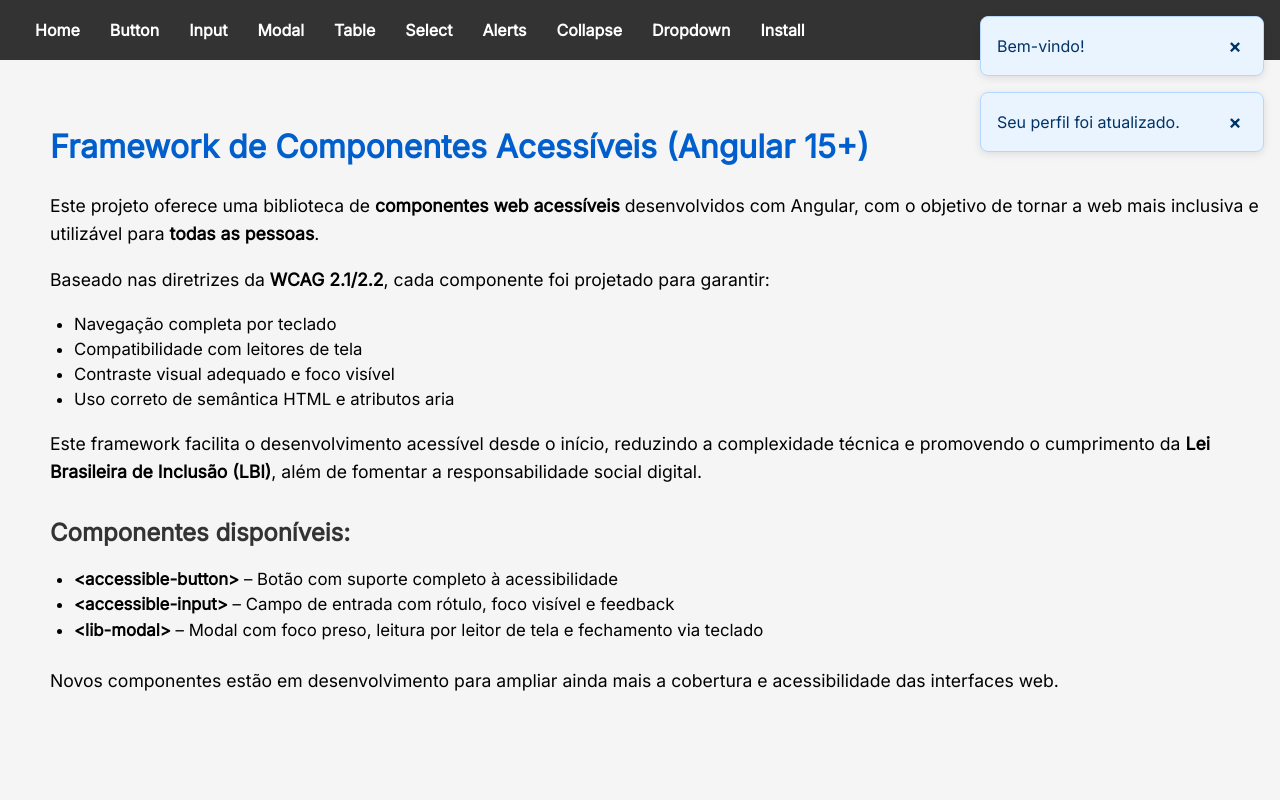
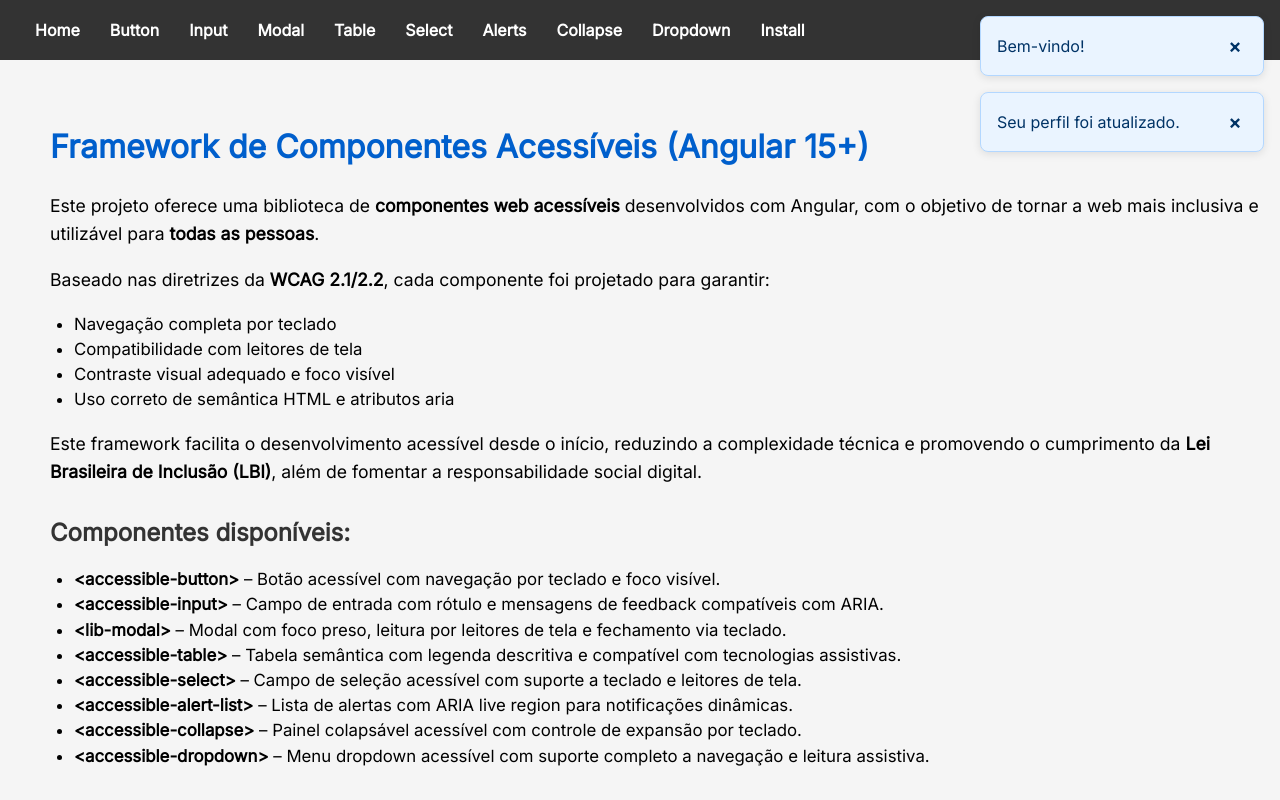
Before and after one commit to felipe660/frameworkacessivel, an Angular app: page / in a window 1280 px wide. Shown: the top 800 px of the page. Built offline with nearby package versions, Linux system fonts and the light colour scheme.

Commit message:
ajustes gerais

```diff
--- a/projects/demo/src/app/app.component.html
+++ b/projects/demo/src/app/app.component.html
@@ -39,15 +39,17 @@
     <div style="margin-top: 2rem;">
       <h2 style="font-size: 1.5rem; color: #333;">Componentes disponíveis:</h2>
       <ul style="font-size: 1.05rem; line-height: 1.5; padding-left: 1.5rem;">
-        <li><strong>&lt;accessible-button&gt;</strong> – Botão com suporte completo à acessibilidade</li>
-        <li><strong>&lt;accessible-input&gt;</strong> – Campo de entrada com rótulo, foco visível e feedback</li>
-        <li><strong>&lt;lib-modal&gt;</strong> – Modal com foco preso, leitura por leitor de tela e fechamento via teclado</li>
+        <li><strong>&lt;accessible-button&gt;</strong> – Botão acessível com navegação por teclado e foco visível.</li>
+        <li><strong>&lt;accessible-input&gt;</strong> – Campo de entrada com rótulo e mensagens de feedback compatíveis com ARIA.</li>
+        <li><strong>&lt;lib-modal&gt;</strong> – Modal com foco preso, leitura por leitores de tela e fechamento via teclado.</li>
+        <li><strong>&lt;accessible-table&gt;</strong> – Tabela semântica com legenda descritiva e compatível com tecnologias assistivas.</li>
+        <li><strong>&lt;accessible-select&gt;</strong> – Campo de seleção acessível com suporte a teclado e leitores de tela.</li>
+        <li><strong>&lt;accessible-alert-list&gt;</strong> – Lista de alertas com ARIA live region para notificações dinâmicas.</li>
+        <li><strong>&lt;accessible-collapse&gt;</strong> – Painel colapsável acessível com controle de expansão por teclado.</li>
+        <li><strong>&lt;accessible-dropdown&gt;</strong> – Menu dropdown acessível com suporte completo a navegação e leitura assistiva.</li>
       </ul>
     </div>
 
-    <p style="font-size: 1.1rem; line-height: 1.6; margin-top: 1.5rem;">
-      Novos componentes estão em desenvolvimento para ampliar ainda mais a cobertura e acessibilidade das interfaces web.
-    </p>
   </section>
 
   <section style="padding-left: 50px;" id="Button">
```
